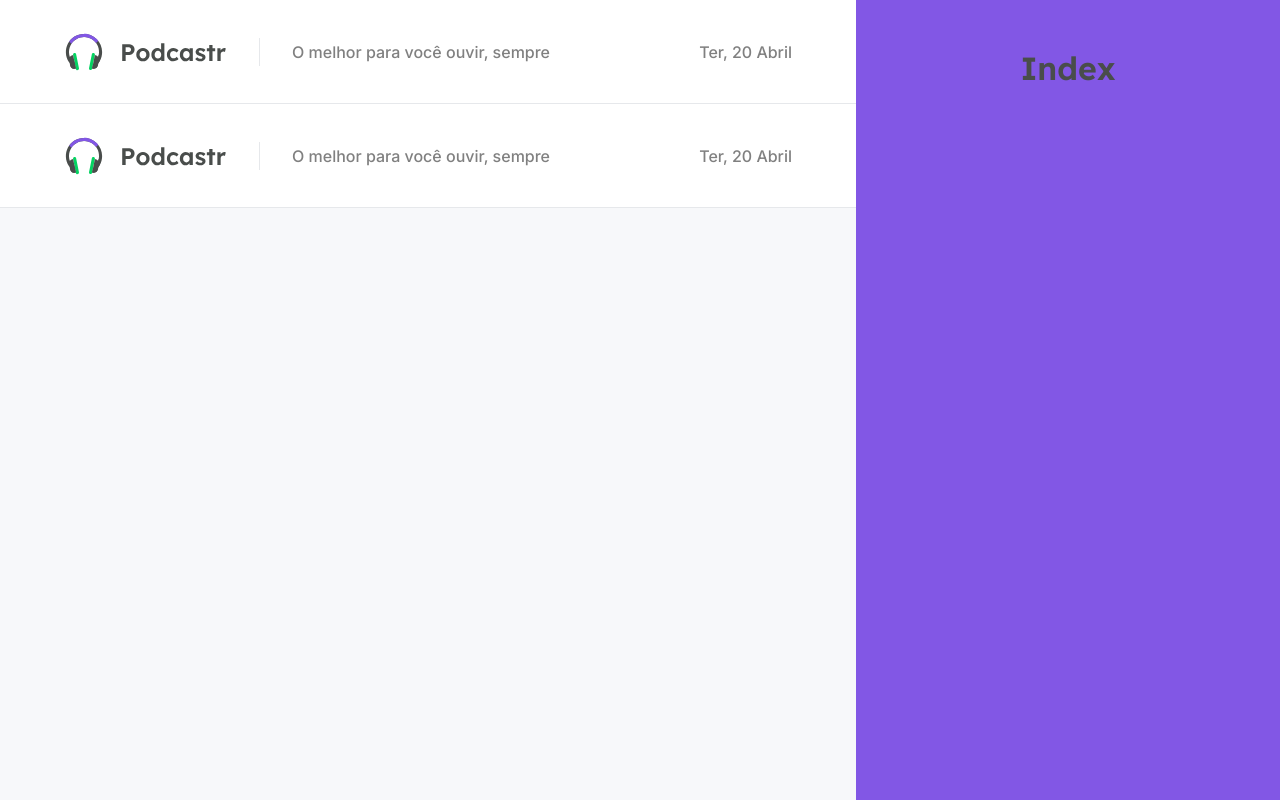
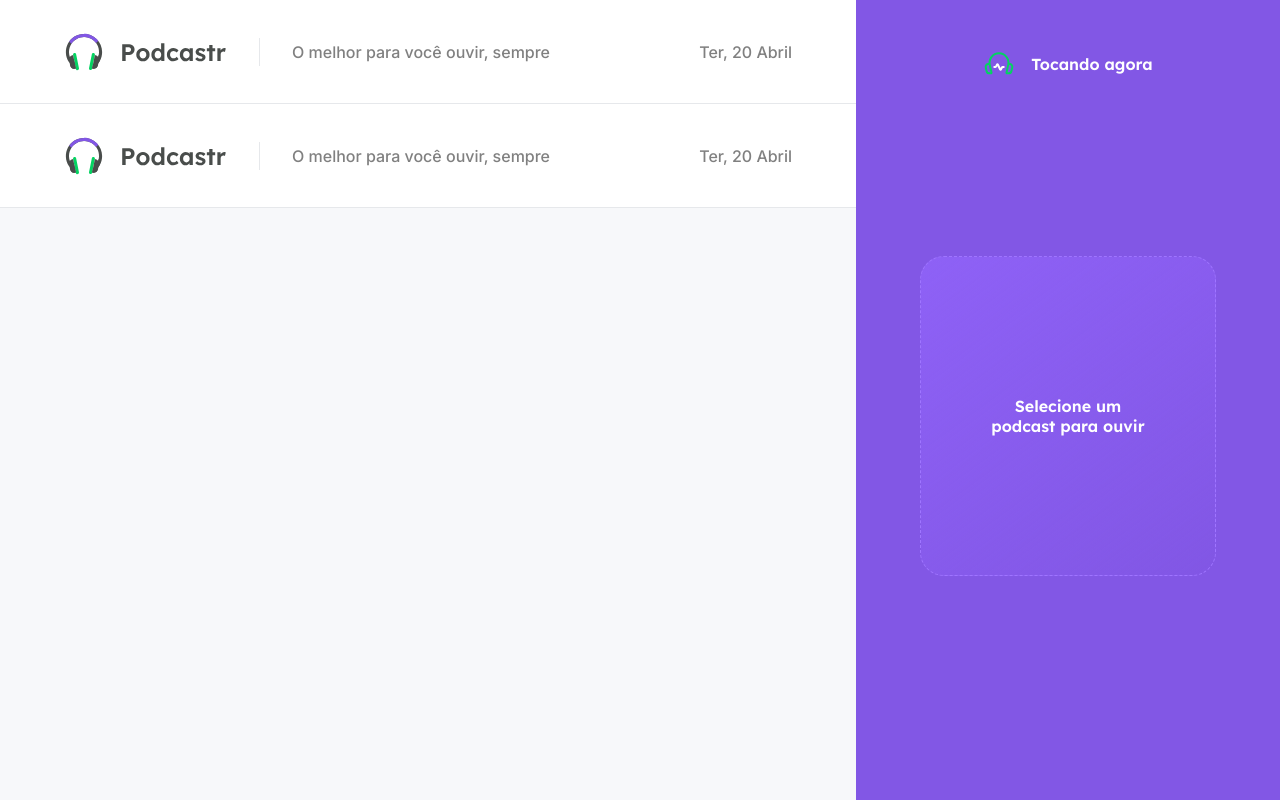
Before and after one commit to pallomagualter/podcastr, a Next.js app: page / in a window 1280 px wide. Built offline with nearby package versions, Linux system fonts and the light colour scheme.

Commit message:
empty player

```diff
--- a/src/components/Player/index.tsx
+++ b/src/components/Player/index.tsx
@@ -1,9 +1,18 @@
 import styles from './styles.module.scss';
 
 export function Player() {
-    return (
-        <div className={styles.playerContainer}>
-            <h1>Index</h1>
-        </div>
-    );
+	return (
+		<div className={styles.playerContainer}>
+			<header>
+				<img src="/playing.svg" alt="Tocando agora"/>
+				<strong>Tocando agora</strong>
+			</header>
+
+			<div className={styles.emptyPlayer}>
+				<strong>Selecione um podcast para ouvir</strong>
+			</div>
+
+			<footer></footer>
+		</div>
+	);
 }
```
